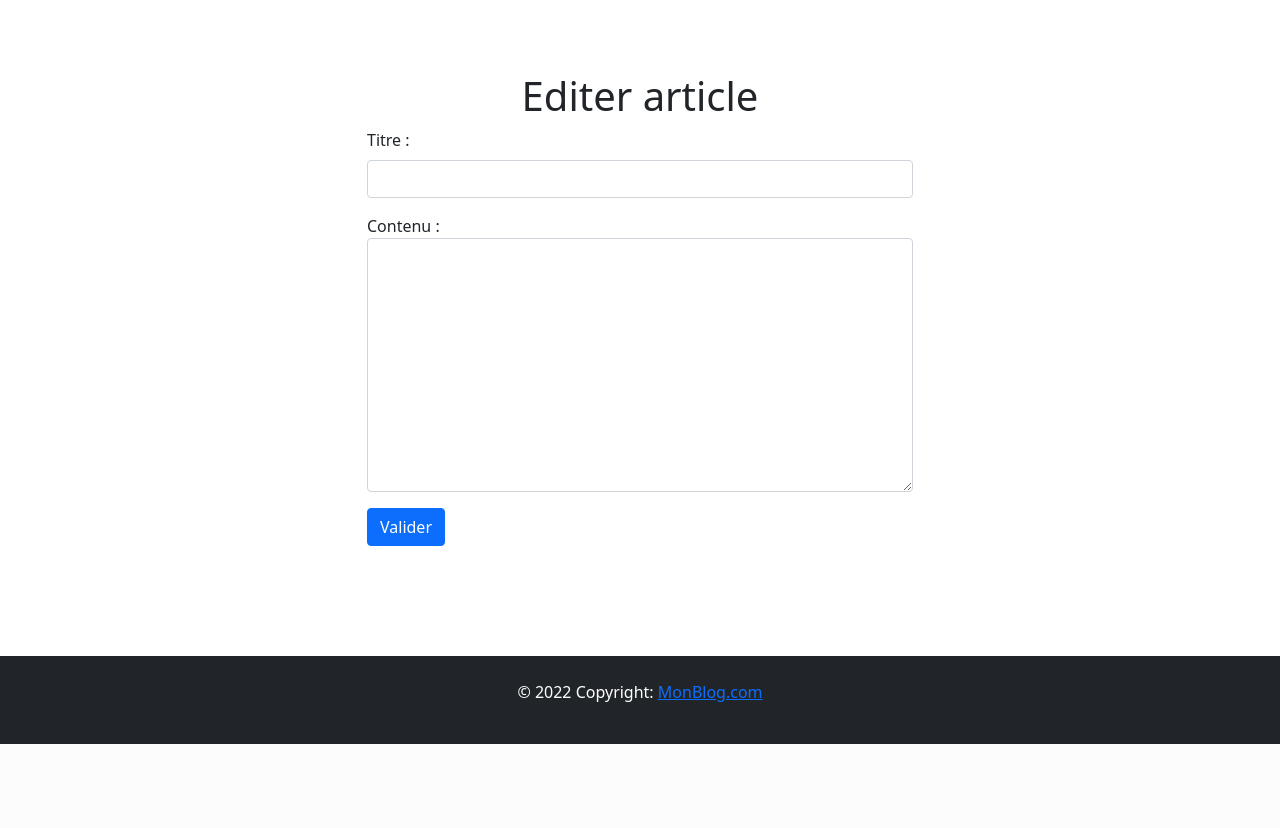
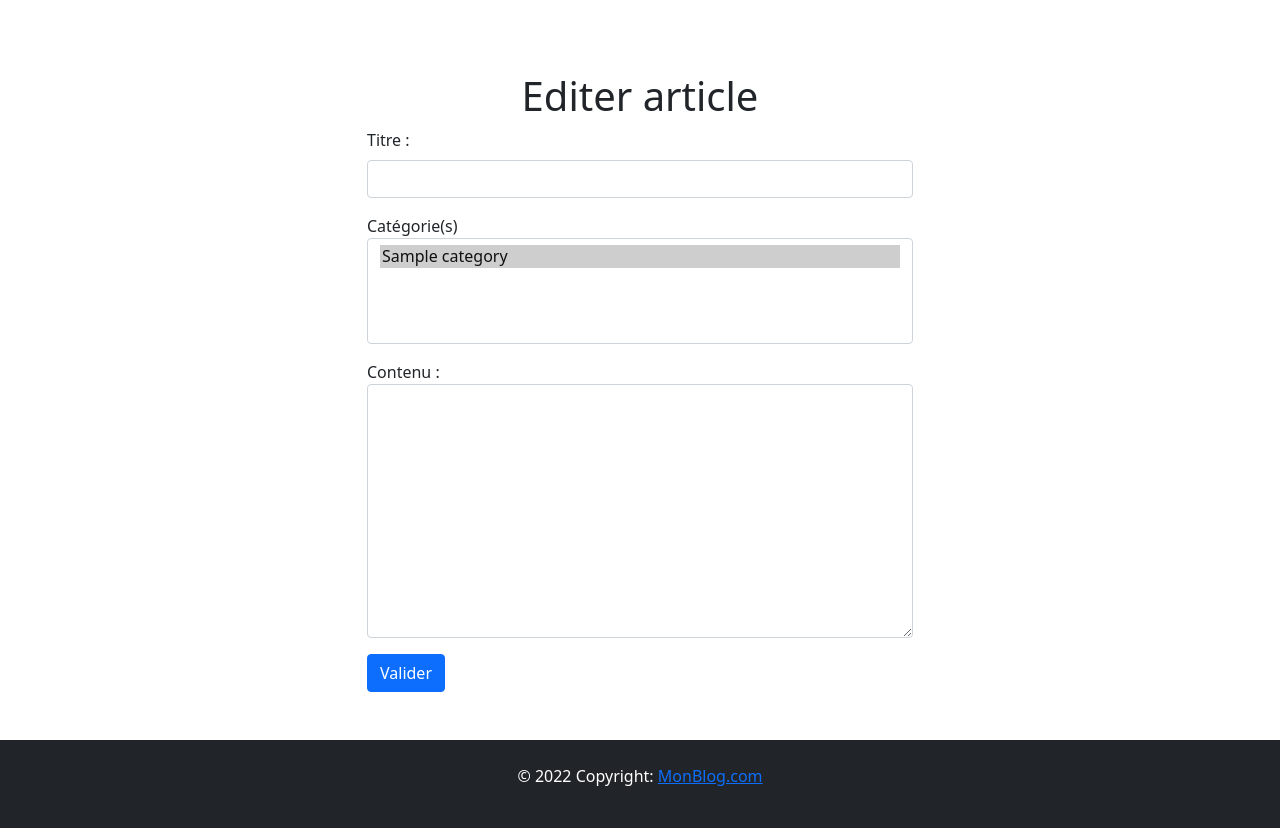
Before and after one commit to UltraViolet33/PHP-Blog, a PHP site: template app/view/admin/editPost.php in a window 1280 px wide. Shown: the part 56-884 px from the top of the page. Before the commit the page ends 800 px from the top, so only its background shows below. Run offline with PHP 8.4, Linux system fonts and the light colour scheme; the template is opened without the code that fills it: most values are stand-ins (such as "Sample title", 1, 10 or a date in 2020); data that the repository does not hold is empty; some libraries are stand-ins or nearby versions.

Commit message:
edit post with categories

```diff
--- a/app/controller/Category.php
+++ b/app/controller/Category.php
@@ -82,4 +82,9 @@ class Category extends Controller
     {
         return $this->categoryModel->insertCategory($name);
     }
+
+    public function getCategoriesPost($idPost)
+    {
+        return $this->categoryModel->getCategoriesFromPost($idPost);
+    }
 }
--- a/app/view/admin/editPost.php
+++ b/app/view/admin/editPost.php
@@ -14,6 +14,18 @@
                     <label for="name" class="form-label">Titre : </label>
                     <input type="text" value="<?= validateData($post->name) ?>" name='name' class="form-control">
                 </div>
+                <div class="mb-3">
+                    <label for="categories[]">Catégorie(s)</label>
+                    <select class="form-select" name="categories[]" multiple="multiple">
+                        <?php foreach ($allCategories as $category) : ?>
+                            <?php if ($category->post) : ?>
+                                <option selected="selected" value="<?= $category->id ?>"><?= $category->name ?></option>
+                            <?php else : ?>
+                                <option value="<?= $category->id ?>"><?= $category->name ?></option>
+                            <?php endif; ?>
+                        <?php endforeach; ?>
+                    </select>
+                </div>
                 <div class="form-group mb-3">
                     <label for="content">Contenu : </label>
                     <textarea class="form-control" rows="10" name="content"><?= validateData($post->content) ?></textarea>
```
Also changed, not shown: app/controller/Admin.php (+17 -0 lines).
